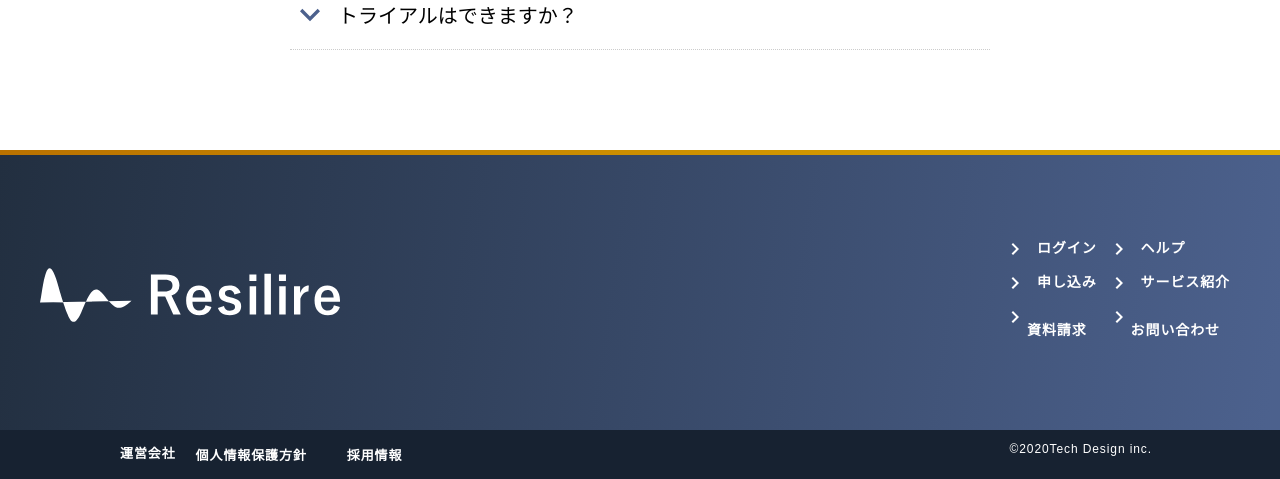
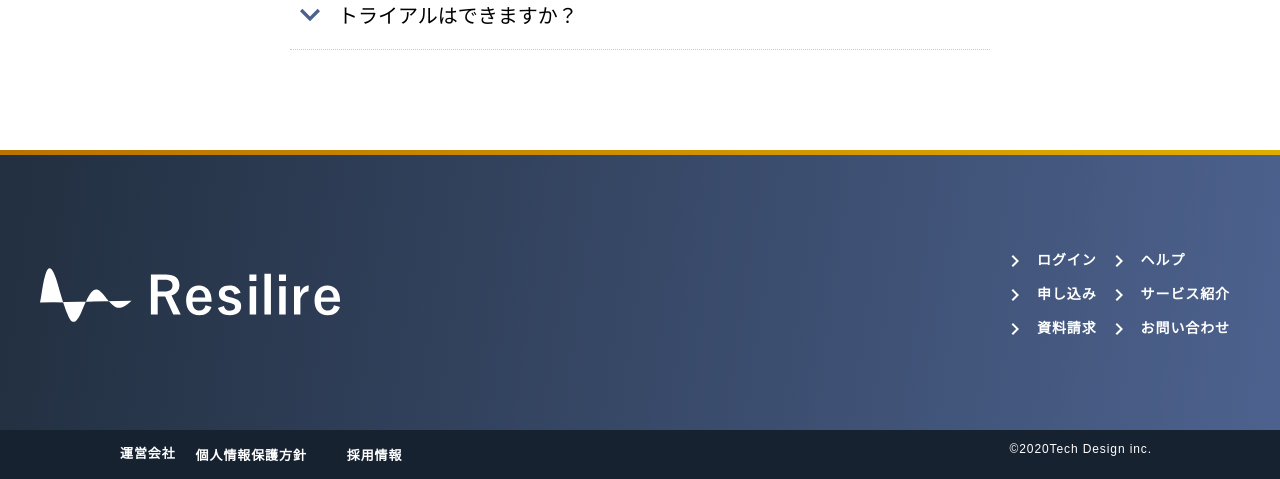
Before and after one commit to Tech-Design-Inc/resilire_lp, a PHP site: page / in a window 1280 px wide. Shown: the part 5881-6360 px from the top of the page. Run offline with PHP 8.4, Linux system fonts and the light colour scheme.

Commit message:
footer css

```diff
--- a/index.css
+++ b/index.css
@@ -746,6 +746,10 @@ td {
 
 .footer-contents-left {
   margin-left: 120px;
+}
+
+.footer-menu-contents02 p {
+  margin: 0 10px;
 }
 
 @media screen and (min-width: 561px) {
```
